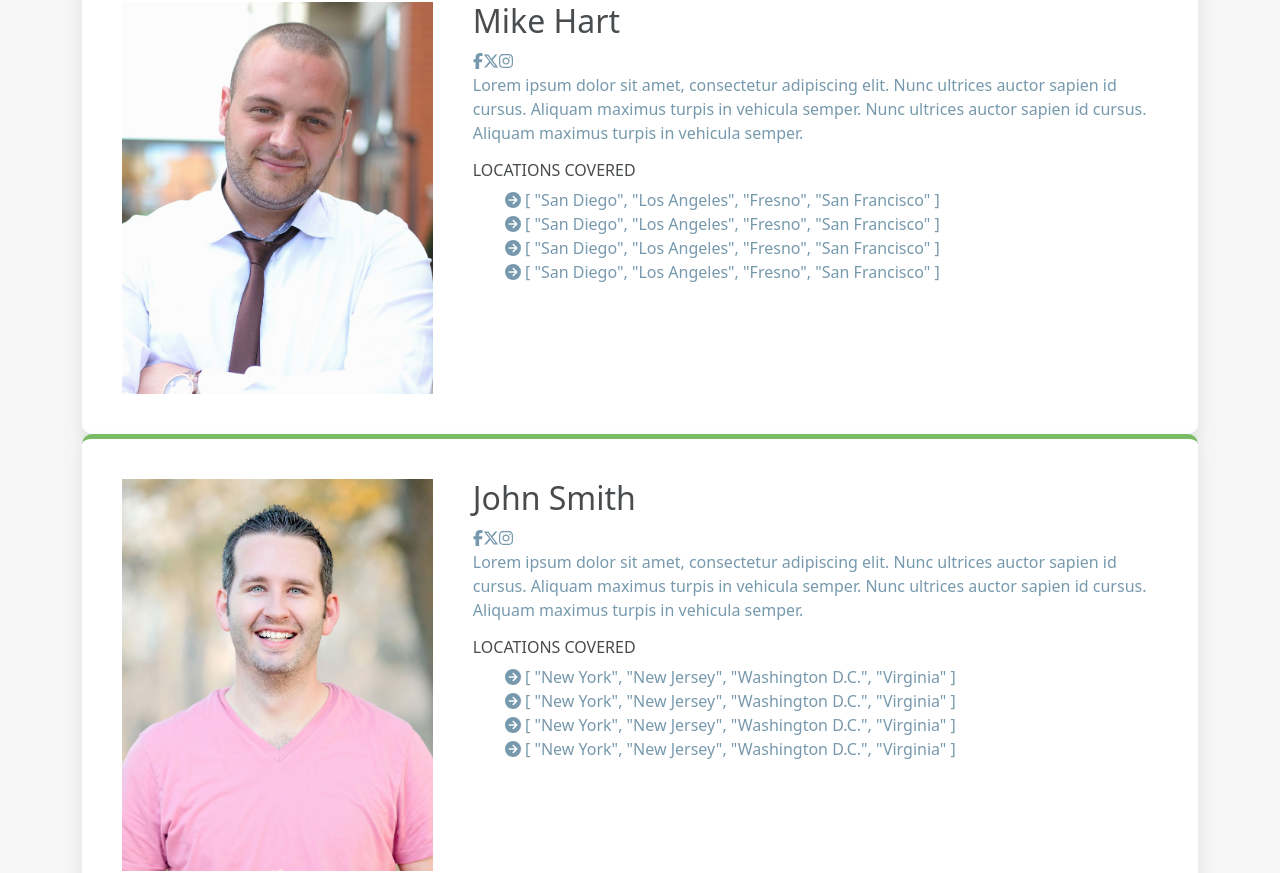
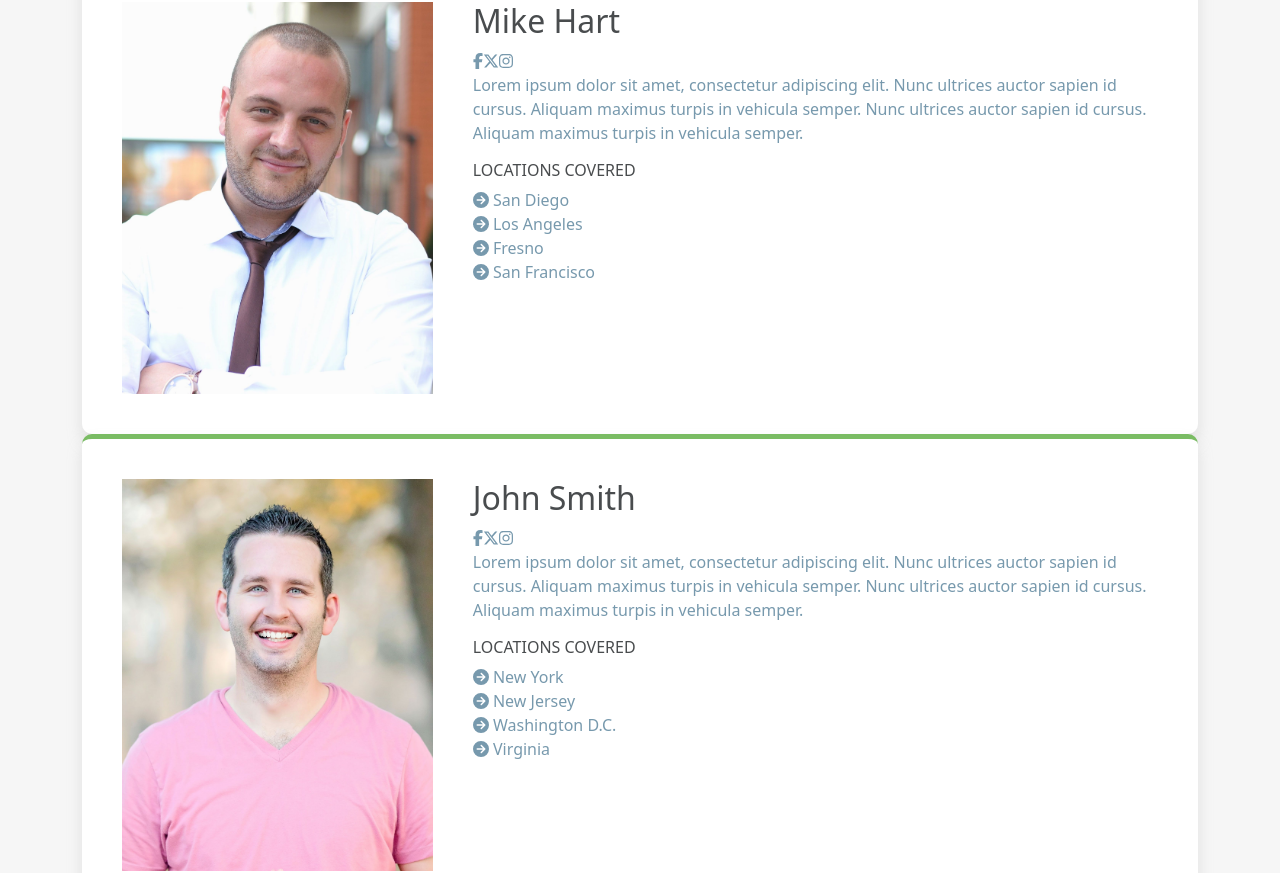
Before and after one commit to MiriamPecora/proj-html-vuejs, a Vue app: page /about in a window 1280 px wide. Shown: the part 1300-2173 px from the top of the page. Built offline with nearby package versions, Linux system fonts and the light colour scheme.

Commit message:
[UPD] card

```diff
--- a/src/components/AppCard.vue
+++ b/src/components/AppCard.vue
@@ -55,21 +55,9 @@ export default {
         <div v-show="isFullWidth">
             <h5 class="fs-6 team-10-text-dark">LOCATIONS COVERED</h5>
             <ul>
-                <li>
+                <li v-for="(location, id) in locations" :key="`location-${id}`">
                     <font-awesome-icon icon="fa-solid fa-circle-arrow-right"/>
-                    {{ locations }}
-                </li>
-                <li>
-                    <font-awesome-icon icon="fa-solid fa-circle-arrow-right"/>
-                    {{ locations }}
-                </li>
-                <li>
-                    <font-awesome-icon icon="fa-solid fa-circle-arrow-right"/>
-                    {{ locations }}
-                </li>
-                <li>
-                    <font-awesome-icon icon="fa-solid fa-circle-arrow-right"/>
-                    {{ locations }}
+                    {{ location }}
                 </li>
             </ul>
         </div>
@@ -81,6 +69,11 @@ export default {
 @use '../assets/scss/partials/variables' as *;
 
 .team-10-card{
+
+    ul{
+        padding: 0;
+    }
+
     padding: 40px;
 
     border-top: 5px solid $color-main;
```
